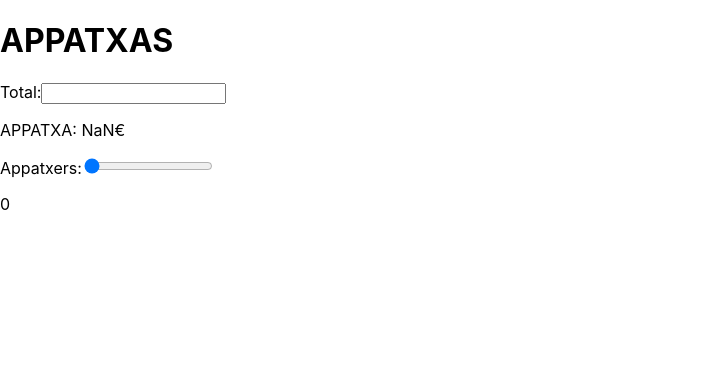
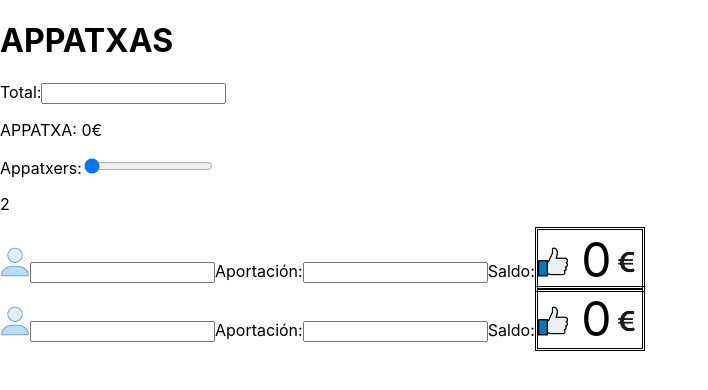
Before and after one commit to JCousoG/appatxas, a React (Create React App) app: page / in a window 1280 px wide. Shown: the top 390 px of the page, without its empty margins (0-708 px from the left). Built offline with nearby package versions, Linux system fonts and the light colour scheme.

Commit message:
correxido o de string a numero

```diff
--- a/src/App.js
+++ b/src/App.js
@@ -2,18 +2,20 @@
 import "./App.css"
 import { useEffect, useState } from "react";
 import Aportacion from "./componentes/Aportacion";
+import { aXDecimales } from "./lib";
 
 
 
 function App() {
- let [numeroDeElementos, SetNumeroDeElementos] = useState(0)
+ let [numeroDeElementos, SetNumeroDeElementos] = useState(2)
  let [elementosHtml, SetElementosHtml] = useState([])
  let [total, setTotal] = useState("")
  let [numero, setNumero] = useState(0)
  let [appatxas, setAppatxas] = useState(0)
 
  useEffect(
-  ()=> {setAppatxas(numero/numeroDeElementos)},
+  ()=> { let AppatxasANumero = numero/numeroDeElementos
+    setAppatxas(aXDecimales(AppatxasANumero,2))},
    [numero,numeroDeElementos]
  )
 
@@ -56,7 +58,7 @@ function App() {
         Total:
         <input type="text" value={total} onInput={manexadorTotal}/>
       </label>
-        <p>APPATXA: {appatxas.toFixed(2)}€ </p>
+        <p>APPATXA: {appatxas}€ </p>
         <label>
           Appatxers:
         <input type= "range" max="10" min="2" value={numeroDeElementos} onInput={manexadorInput}/>
--- a/src/componentes/Aportacion.jsx
+++ b/src/componentes/Aportacion.jsx
@@ -3,7 +3,7 @@ import React, { useEffect } from "react";
 import {useState} from "react";
 import customer from "../customer.png";
 import Saldo from "./Saldo"
-
+import { aXDecimales } from "../lib";
 
 
 
@@ -15,7 +15,8 @@ function Aportacion({appatxas}) {
 
   useEffect (
     ()=>{
-      setDif(num-appatxas)
+      let difANumero = num - appatxas
+      setDif(aXDecimales(difANumero,2))
     },
     [num, appatxas]
   )
@@ -41,7 +42,7 @@ function Aportacion({appatxas}) {
       </label>
       <label>
         Saldo:
-        <Saldo diferencia={dif.toFixed(2)}/>
+        <Saldo diferencia={dif}/>
       </label>
 
       </div>
--- a/src/componentes/saldo.jsx
+++ b/src/componentes/saldo.jsx
@@ -12,7 +12,7 @@ function Saldo(props) {
  return (
     <>
     {props.diferencia < 0 && <span className="debe"><img src={imagedebe} alt="debe"/>  {props.diferencia}<img src={eurodebe} alt="eurodebe"/></span>}
-    {props.diferencia == 0 && <span className="pagou"><img src={imagepagou} alt="pagou"/> {props.diferencia}<img src={europagou} alt="europagou"/></span>}
+    {props.diferencia === 0 && <span className="pagou"><img src={imagepagou} alt="pagou"/> {props.diferencia}<img src={europagou} alt="europagou"/></span>}
     {props.diferencia > 0 && <span className="pagoudemais"><img src={imagesobra} alt="pagoudemais"/> {props.diferencia}<img src={pagoudemais} alt="pagoudemais"/></span>}
     </>
  )
--- /dev/null
+++ b/src/lib.js
@@ -0,0 +1,7 @@
+function aXDecimales (numeroInicial, numeroDecimales) {
+    console.log(numeroInicial,numeroDecimales);
+    const total = Math.round (numeroInicial*10**numeroDecimales)/10**numeroDecimales
+    console.log(total);
+    return total
+}
+export {aXDecimales}
```
